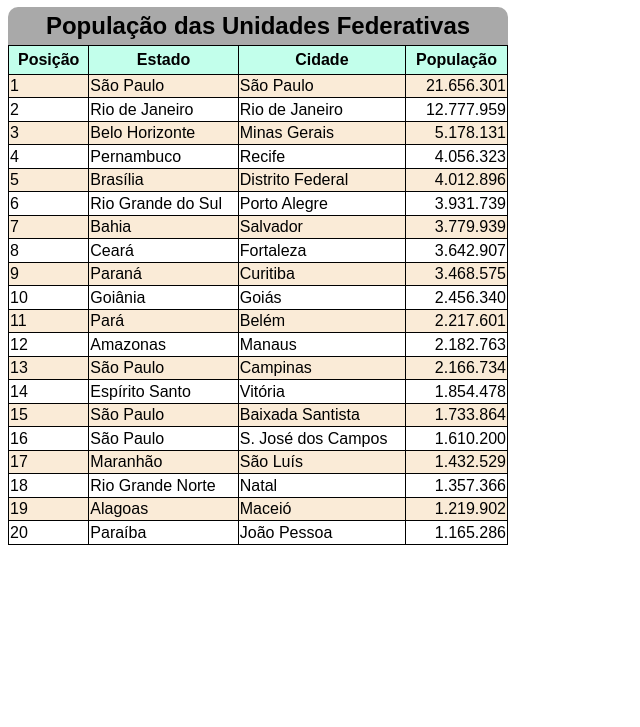
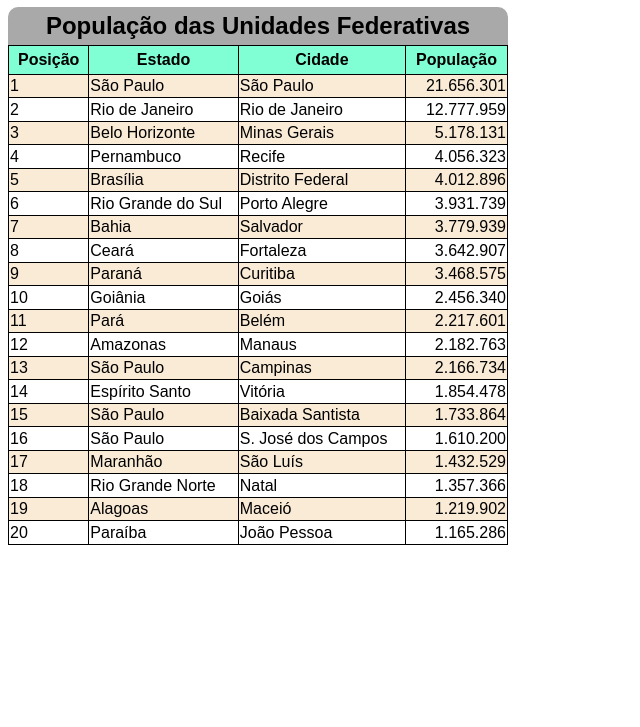
Before and after one commit to Hsnascimento/html-css, a plain HTML site: page exercicios/ex023 tabelas/tabela003.html in a window 1280 px wide. Shown: the part 73-800 px from the top of the page, without its empty margins (0-640 px from the left). Drawn offline with Linux system fonts and the light colour scheme.

Commit message:
cabeçalho fixo da tabela

```diff
--- a/exercicios/ex023 tabelas/tabela003.html
+++ b/exercicios/ex023 tabelas/tabela003.html
@@ -15,6 +15,7 @@
             width: 500px;
             height: 500px;
             border-collapse: collapse;
+            position: relative;
         }
 
         caption{
@@ -34,6 +35,12 @@
         th{
             border: 1px solid black;
             padding: 5px;
+        }
+
+        thead > tr > th{
+            position:sticky;
+            top: -1px;
+            background-color:rgba(127, 255, 212, 0.993) ;
         }
 
         tbody > tr:nth-child(odd){
@@ -200,6 +207,5 @@
 
         </tfoot>
     </table>
-
 </body>
 </html>
```
